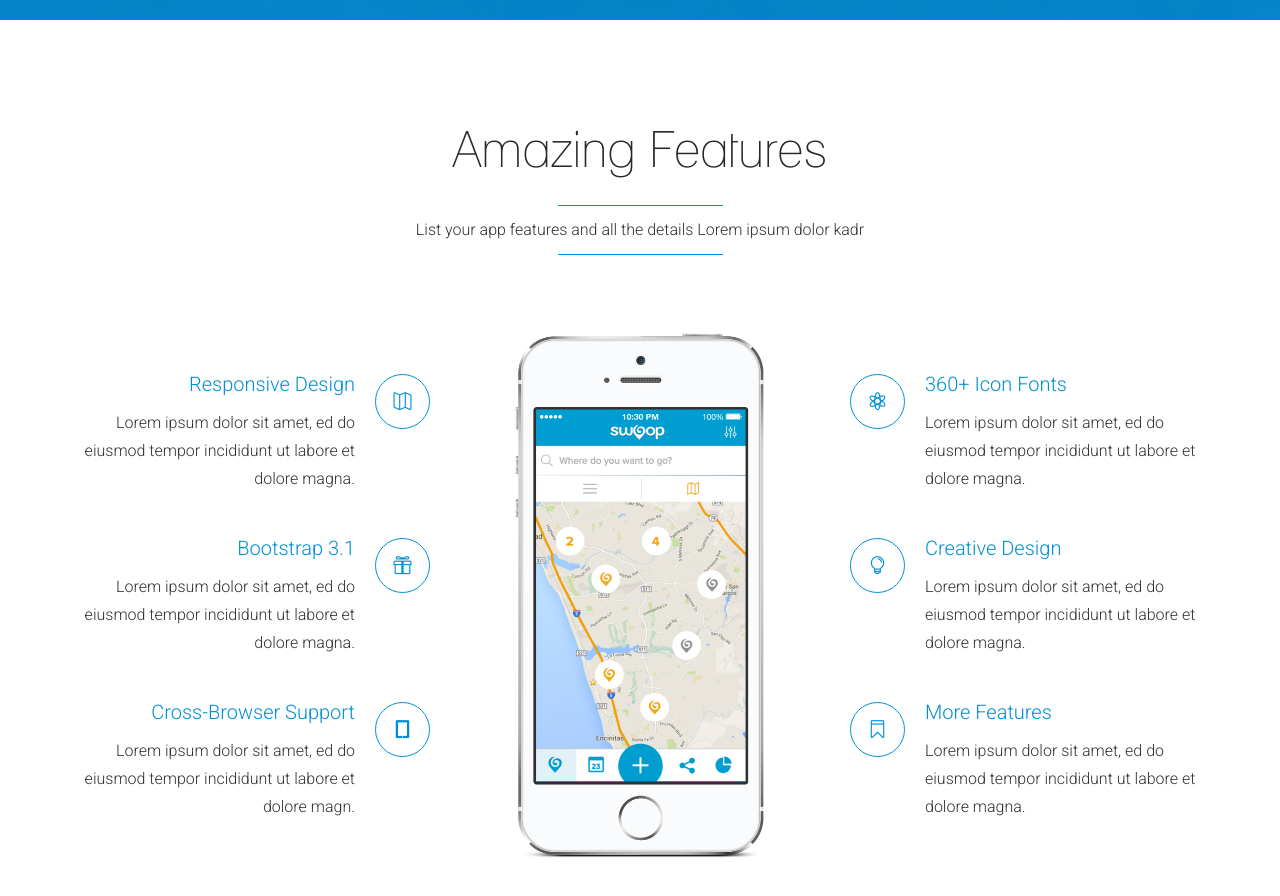
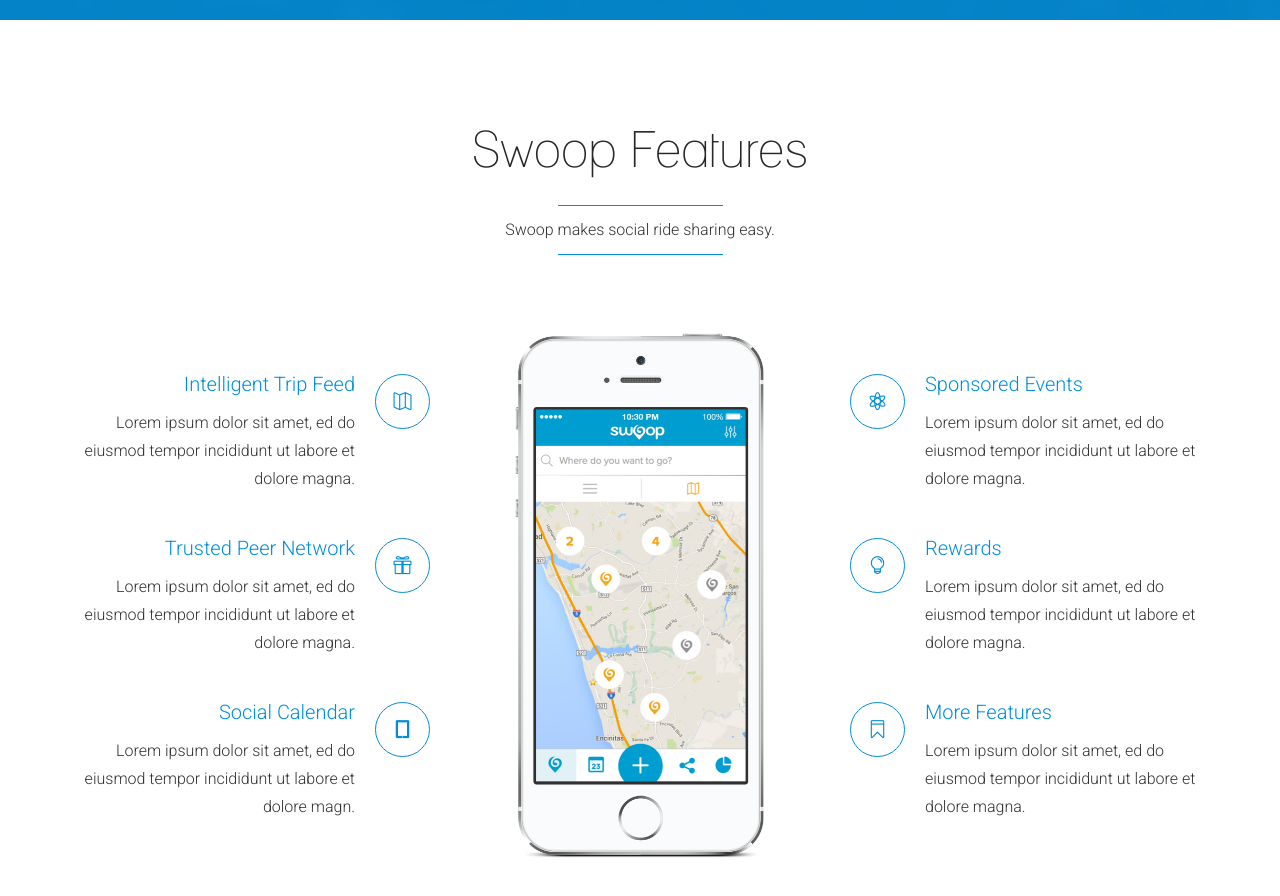
Before and after one commit to swooprides/swooprides.github.io, a plain HTML site: page index.html in a window 1280 px wide. Shown: the part 880-1776 px from the top of the page. Drawn offline with nearby package versions, Linux system fonts and the light colour scheme; files whose address does not match are found by name.

Commit message:
added headlines for features

```diff
--- a/index.html
+++ b/index.html
@@ -184,11 +184,11 @@
 	<div class="section-header wow fadeIn animated" data-wow-offset="120" data-wow-duration="1.5s">
 
 		<!-- SECTION TITLE -->
-		<h2 class="dark-text">Amazing Features</h2>
+		<h2 class="dark-text">Swoop Features</h2>
 		<div class="colored-line">
 		</div>
 		<div class="section-description">
-			List your app features and all the details Lorem ipsum dolor kadr
+			Swoop makes social ride sharing easy.
 		</div>
 		<div class="colored-line">
 		</div>
@@ -213,7 +213,7 @@
 
 				<!-- FEATURE HEADING AND DESCRIPTION -->
 				<div class="fetaure-details">
-					<h4 class="main-color">Responsive Design</h4>
+					<h4 class="main-color">Intelligent Trip Feed</h4>
 					<p>
 						 Lorem ipsum dolor sit amet, ed do eiusmod tempor incididunt ut labore et dolore magna.
 					</p>
@@ -234,7 +234,7 @@
 
 				<!-- FEATURE HEADING AND DESCRIPTION -->
 				<div class="fetaure-details">
-					<h4 class="main-color">Bootstrap 3.1</h4>
+					<h4 class="main-color">Trusted Peer Network</h4>
 					<p>
 						 Lorem ipsum dolor sit amet, ed do eiusmod tempor incididunt ut labore et dolore magna.
 					</p>
@@ -255,7 +255,7 @@
 
 				<!-- FEATURE HEADING AND DESCRIPTION -->
 				<div class="fetaure-details">
-					<h4 class="main-color">Cross-Browser Support</h4>
+					<h4 class="main-color">Social Calendar</h4>
 					<p>
 						 Lorem ipsum dolor sit amet, ed do eiusmod tempor incididunt ut labore et dolore magn.
 					</p>
@@ -289,7 +289,7 @@
 
 				<!-- FEATURE HEADING AND DESCRIPTION -->
 				<div class="fetaure-details">
-					<h4 class="main-color">360+ Icon Fonts</h4>
+					<h4 class="main-color">Sponsored Events</h4>
 					<p>
 						 Lorem ipsum dolor sit amet, ed do eiusmod tempor incididunt ut labore et dolore magna.
 					</p>
@@ -310,7 +310,7 @@
 
 				<!-- FEATURE HEADING AND DESCRIPTION -->
 				<div class="fetaure-details">
-					<h4 class="main-color">Creative Design</h4>
+					<h4 class="main-color">Rewards</h4>
 					<p>
 						 Lorem ipsum dolor sit amet, ed do eiusmod tempor incididunt ut labore et dolore magna.
 					</p>
```
